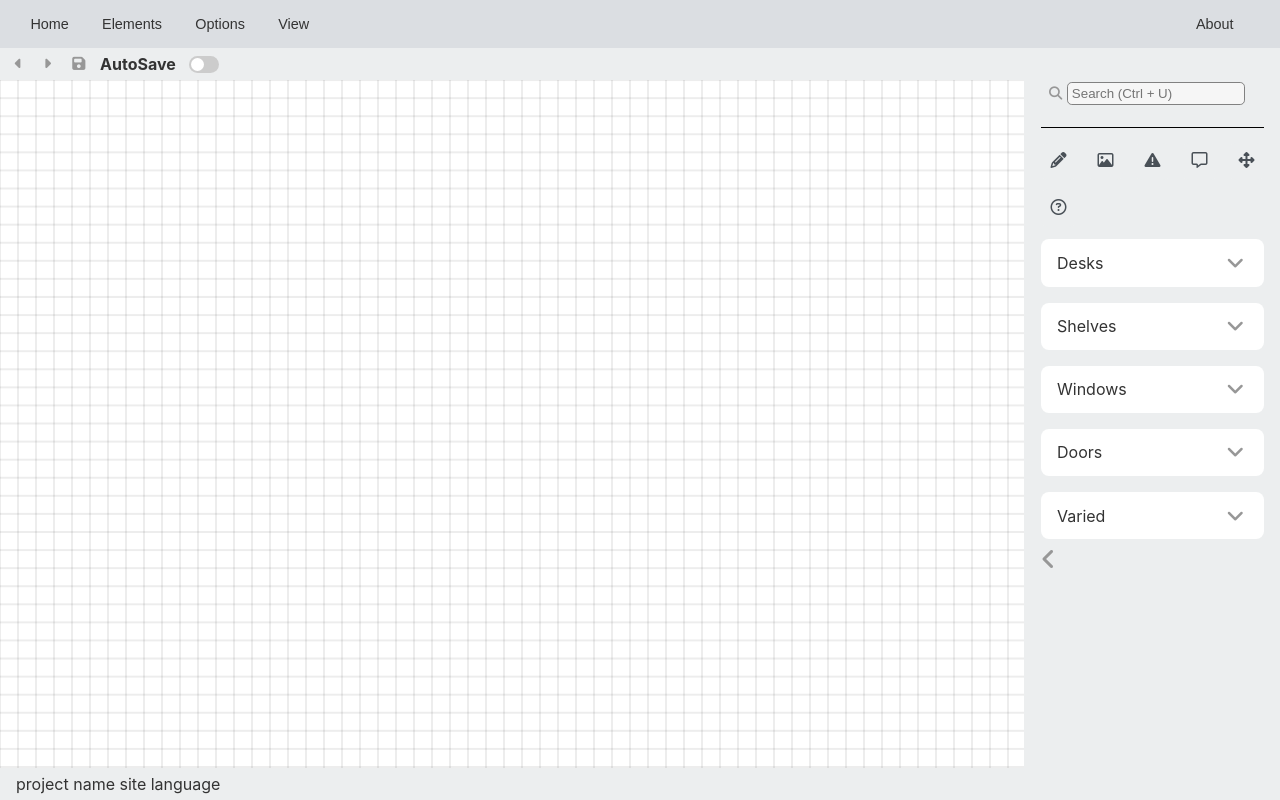
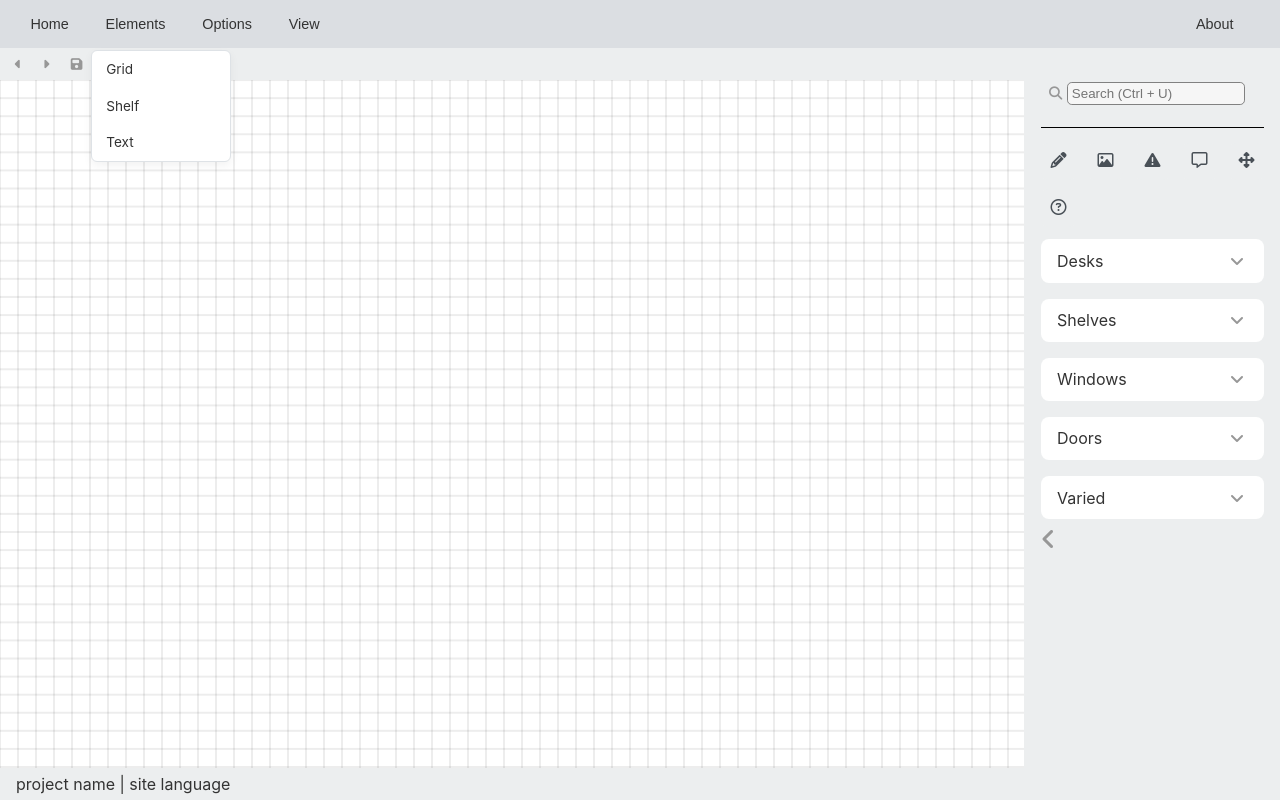
Before and after one commit to Marichoii/Planora, a plain HTML site: page index.html in a window 1280 px wide. Both pictures are taken after a click on the button "Elements". Drawn offline with Linux system fonts and the light colour scheme.

Commit message:
feat: Enhance dropdown functionality and improve layout; refactor menu structure for better usability

```diff
--- a/css/styles.css
+++ b/css/styles.css
@@ -11,18 +11,16 @@
 }
 
 * {
-    margin: 0;
-    padding: 0;
-    box-sizing: border-box;
+  margin: 0;
+  padding: 0;
+  box-sizing: border-box;
 }
 
 body {
   color: #333;
-  position: fixed;
   width: 100%;
   height: 100%;
-  padding: 0;
-  margin: 0;
+  overflow: hidden;
 }
 
 .main-division {
@@ -38,6 +36,12 @@ body {
   background-color: #fefefe;
   height: 90%;
   overflow: hidden;
+}
+
+.left-division {
+  display: flex;
+  align-items: center;
+  gap: 0.5rem;
 }
 
 .right-division {
@@ -62,13 +66,14 @@ body {
 
 .header {
   display: flex;
-  justify-content: space-between;
+  justify-content: flex-start;
   align-items: center;
   height: 6vh;
   background-color: #dbdee2;
   box-shadow: 2px 0 5px rgba(0, 0, 0, 0.05);
   padding: 0 1rem;
   box-sizing: border-box;
+  gap: 0.5rem;
 }
 
 .header button {
@@ -90,6 +95,50 @@ body {
   padding: 0 0.5rem;
   gap: 0.5rem;
   box-sizing: border-box;
+}
+
+.menu {
+  background: none;
+  border: none;
+  cursor: pointer;
+  color: #333;
+  font-size: 0.9rem;
+  font-weight: 500;
+  padding: 6px 10px;
+}
+
+.dropdown-container {
+  position: relative;
+}
+
+.dropdown {
+  position: absolute;
+  top: calc(100% + 4px);
+  left: 0;
+  background-color: #fff;
+  border: 1px solid #dee2e6;
+  border-radius: 6px;
+  box-shadow: 0 4px 10px rgba(0, 0, 0, 0.05);
+  min-width: 140px;
+  display: flex;
+  flex-direction: column;
+  z-index: 1000;
+}
+
+.dropdown a {
+  padding: 8px 14px;
+  font-size: 0.85rem;
+  color: #333;
+  text-decoration: none;
+  transition: background-color 0.2s;
+}
+
+.dropdown a:hover {
+  background-color: #f1f3f5;
+}
+
+.hidden {
+  display: none;
 }
 
 .context-menu {
@@ -171,6 +220,7 @@ body {
   border-left: 2px solid #ccc;
   transition: all 0.2s ease-in-out;
 }
+
 .left {
   width: 20%;
   height: 100%;
@@ -234,6 +284,7 @@ body {
 .hidden {
   display: none;
 }
+
 .grid {
   display: flex;
   height: 96%;
@@ -259,6 +310,12 @@ button {
   border: none;
   background: none;
 }
+
+.active-element {
+  outline: 2px solid #888;
+  border-radius: 4px;
+}
+
 
 .fa {
   color: #979797;
--- a/index.html
+++ b/index.html
@@ -5,8 +5,8 @@
   <meta charset="UTF-8" />
   <meta name="viewport" content="width=device-width, initial-scale=1.0" />
   <link rel="stylesheet" href="css/styles.css" />
-  <link rel="stylesheet" href="https://cdnjs.cloudflare.com/ajax/libs/font-awesome/4.7.0/css/font-awesome.min.css">
-  <link rel="stylesheet" href="https://cdnjs.cloudflare.com/ajax/libs/font-awesome/6.5.0/css/all.min.css">
+  <link rel="stylesheet" href="https://cdnjs.cloudflare.com/ajax/libs/font-awesome/4.7.0/css/font-awesome.min.css" />
+  <link rel="stylesheet" href="https://cdnjs.cloudflare.com/ajax/libs/font-awesome/6.5.0/css/all.min.css" />
 
   <title>Planora</title>
 </head>
@@ -16,28 +16,49 @@
     <div class="header">
       <div class="left-division">
         <a href="home.html"><button class="menu">Home</button></a>
-        <button class="menu">Elements</button>
-        <button class="menu">Options</button>
-        <button class="menu">View</button>
+
+        <div class="dropdown-container">
+          <button class="menu dropdown-toggle">Elements</button>
+          <div class="dropdown hidden">
+            <a href="#">Grid</a>
+            <a href="#">Shelf</a>
+            <a href="#">Text</a>
+          </div>
+        </div>
+
+        <div class="dropdown-container">
+          <button class="menu dropdown-toggle">Options</button>
+          <div class="dropdown hidden">
+            <a href="#">Save</a>
+            <a href="#">Load</a>
+            <a href="#">Export</a>
+          </div>
+        </div>
+
+        <div class="dropdown-container">
+          <button class="menu dropdown-toggle">View</button>
+          <div class="dropdown hidden">
+            <a href="#">Zoom In</a>
+            <a href="#">Zoom Out</a>
+            <a href="#">Reset View</a>
+          </div>
+        </div>
       </div>
+
       <div class="right-division">
         <button class="menu">About</button>
       </div>
     </div>
+
     <div class="general-container">
       <div class="controls">
         <div class="actions-container">
           <div class="header-actions">
-            <button class="context">
-              <i style='font-size:15px' class="fa">&#xf0d9;</i>
-            </button>
-            <button class="context">
-              <i style='font-size:15px' class="fa">&#xf0da;</i>
-            </button>
-            <button class="context" onclick="saveWalls()">
-              <i style="font-size:15px" class="fa">&#xf0c7;</i>
-            </button>
-            <b>AutoSave</b> <label class="switch">
+            <button class="context"><i class="fa">&#xf0d9;</i></button>
+            <button class="context"><i class="fa">&#xf0da;</i></button>
+            <button class="context" onclick="saveWalls()"><i class="fa">&#xf0c7;</i></button>
+            <b>AutoSave</b>
+            <label class="switch">
               <input type="checkbox">
               <span class="slider round"></span>
             </label>
@@ -46,6 +67,7 @@
             <canvas id="mapCanvas"></canvas>
           </div>
         </div>
+
         <div class="context-menu">
           <div class="search-container">
             <label>
@@ -65,75 +87,108 @@
             </div>
           </div>
 
-          <div class="context-item-container">
+          <div class="context-item-container" data-target="submenu-desks">
             Desks
             <div class="item-right">
-              <button style="font-size:20px" class="fa element-select toggle-submenu"
-                data-target="submenu-desks">&#xf107;</button>
+              <button class="fa element-select toggle-submenu" data-type="desk">&#xf107;</button>
             </div>
           </div>
+
           <div id="submenu-desks" class="submenu hidden">
-            <div class="submenu-item">Desk 1</div>
-            <div class="submenu-item">Desk 2</div>
+            <div class="submenu-item element-select" data-type="desk">Desk 1</div>
+            <div class="submenu-item element-select" data-type="desk">Desk 2</div>
           </div>
 
-          <div class="context-item-container">
+          <div class="context-item-container" data-target="submenu-shelves">
             Shelves
             <div class="item-right">
-              <button style="font-size:20px" class="fa element-select toggle-submenu"
-                data-target="submenu-shelves">&#xf107;</button>
+              <button class="fa element-select toggle-submenu">&#xf107;</button>
             </div>
           </div>
           <div id="submenu-shelves" class="submenu hidden">
-            <div class="submenu-item">Shelf 1</div>
+            <div class="submenu-item element-select" data-type="shelf">Shelf 1</div>
           </div>
 
-          <div class="context-item-container">
+          <div class="context-item-container" data-target="submenu-windows">
             Windows
             <div class="item-right">
-              <button style="font-size:20px" class="fa element-select toggle-submenu"
-                data-target="submenu-windows">&#xf107;</button>
+              <button class="fa element-select toggle-submenu">&#xf107;</button>
             </div>
           </div>
           <div id="submenu-windows" class="submenu hidden">
-            <div class="submenu-item">Window 1</div>
+            <div class="submenu-item element-select" data-type="window">Window 1</div>
           </div>
 
-          <div class="context-item-container">
+          <div class="context-item-container" data-target="submenu-doors">
             Doors
             <div class="item-right">
-              <button style="font-size:20px" class="fa element-select toggle-submenu"
-                data-target="submenu-doors">&#xf107;</button>
+              <button class="fa element-select toggle-submenu">&#xf107;</button>
             </div>
           </div>
           <div id="submenu-doors" class="submenu hidden">
-            <div class="submenu-item">Door 1</div>
+            <div class="submenu-item element-select" data-type="door">Door 1</div>
           </div>
 
-          <div class="context-item-container">
+          <div class="context-item-container" data-target="submenu-varied">
             Varied
             <div class="item-right">
-              <button style="font-size:20px" class="fa element-select toggle-submenu"
-                data-target="submenu-varied">&#xf107;</button>
+              <button class="fa element-select toggle-submenu">&#xf107;</button>
             </div>
           </div>
           <div id="submenu-varied" class="submenu hidden">
-            <div class="submenu-item">Varied 1</div>
+            <div class="submenu-item element-select" data-type="varied">Varied 1</div>
           </div>
 
           <div id="left">
-          <i style="font-size:24px" class="fa">&#xf104;</i>
+            <i style="font-size:24px" class="fa">&#xf104;</i>
           </div>
-
         </div>
       </div>
+
       <div class="footer">
-        project name
-        site language
+        project name | site language
       </div>
     </div>
+  </div>
 
-    <script src="/js/script.js"></script>
+  <script>
+    // Toggle menu header
+    document.addEventListener("click", () => {
+      document.querySelectorAll(".dropdown").forEach(dropdown => {
+        dropdown.classList.add("hidden");
+      });
+    });
+
+    document.querySelectorAll(".dropdown-toggle").forEach(button => {
+      button.addEventListener("click", (e) => {
+        e.stopPropagation();
+        const dropdown = button.nextElementSibling;
+        const isHidden = dropdown.classList.contains("hidden");
+        document.querySelectorAll(".dropdown").forEach(d => d.classList.add("hidden"));
+        if (isHidden) dropdown.classList.remove("hidden");
+      });
+    });
+
+    document.querySelectorAll(".dropdown").forEach(dropdown => {
+      dropdown.addEventListener("click", (e) => e.stopPropagation());
+    });
+
+    //Toggle sidemenu
+    window.addEventListener("DOMContentLoaded", () => {
+      document.querySelectorAll('.context-item-container').forEach(container => {
+        container.addEventListener('click', () => {
+          const targetId = container.getAttribute('data-target');
+          const submenu = document.getElementById(targetId);
+
+          if (submenu) {
+            submenu.classList.toggle('hidden');
+          }
+        });
+      });
+    });
+  </script>
+
+  <script src="/js/script.js"></script>
 </body>
 
 </html>
```
